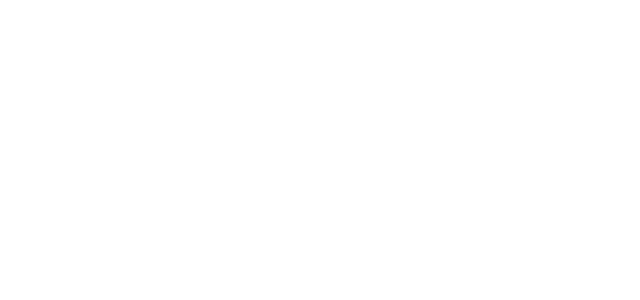
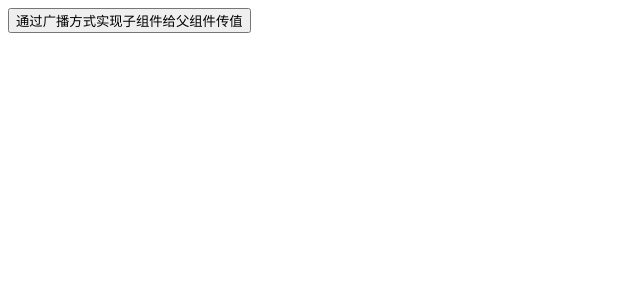
Before and after one commit to Simba-cheng/vue-examples, a Vue app: page / in a window 1280 px wide. Shown: the top 300 px of the page, without its empty margins (0-640 px from the left). Built offline with nearby package versions, Linux system fonts and the light colour scheme.

Commit message:
refactor(examples): update

```diff
--- /dev/null
+++ b/src/AppComponentTest02.vue
@@ -0,0 +1,25 @@
+<template>
+    <div>
+        <date-picker @run-parent="getChild"></date-picker>
+    </div>
+</template>
+
+<script>
+    import datePicker from "@/components/childComponents02/DatePicker.vue";
+
+    export default {
+        name: "appComponentTest02",
+        components: {
+            datePicker
+        },
+        methods: {
+            getChild(data) {
+                console.log("data: " + data)
+            },
+        }
+    }
+</script>
+
+<style scoped>
+
+</style>
--- a/src/components/ComponentAppTest02.vue
+++ /dev/null
@@ -1,13 +0,0 @@
-<template>
-
-</template>
-
-<script>
-    export default {
-        name: ""
-    }
-</script>
-
-<style scoped>
-
-</style>
--- /dev/null
+++ b/src/components/childComponents02/DatePicker.vue
@@ -0,0 +1,22 @@
+<template>
+    <button @click="run">通过广播方式实现子组件给父组件传值</button>
+</template>
+
+<script>
+    export default {
+        name: "dataPicker",
+        emits: ["run-parent"],
+        data() {
+            return {};
+        },
+        methods:{
+            run() {
+                this.$emit("run-parent","这是子组件传的值");
+            },
+        }
+    }
+</script>
+
+<style scoped>
+
+</style>
```
Also changed, not shown: src/AppComponentTest01.vue (renamed from src/ComponentAppTest01.vue, +6 -6 lines), src/main.js (+4 -4 lines), src/components/childComponents01/PropTransmitData01.vue (renamed from src/components/PropTransmitData01.vue), src/components/childComponents01/PropTransmitData02.vue (renamed from src/components/PropTransmitData02.vue), src/components/childComponents01/PropTransmitData03.vue (renamed from src/components/PropTransmitData03.vue), src/components/childComponents01/PropTransmitData04.vue (renamed from src/components/PropTransmitData04.vue), src/components/childComponents01/SimpleComponent01.vue (renamed from src/components/SimpleComponent01.vue).
